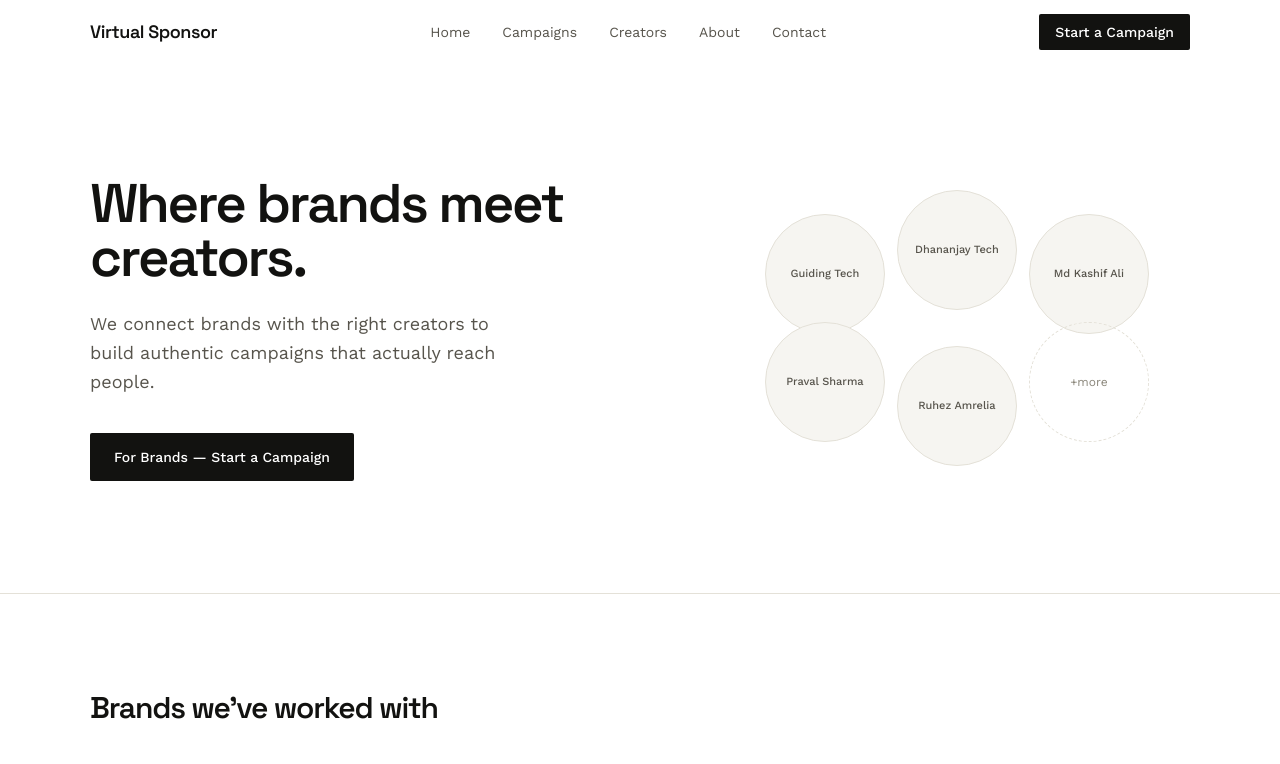
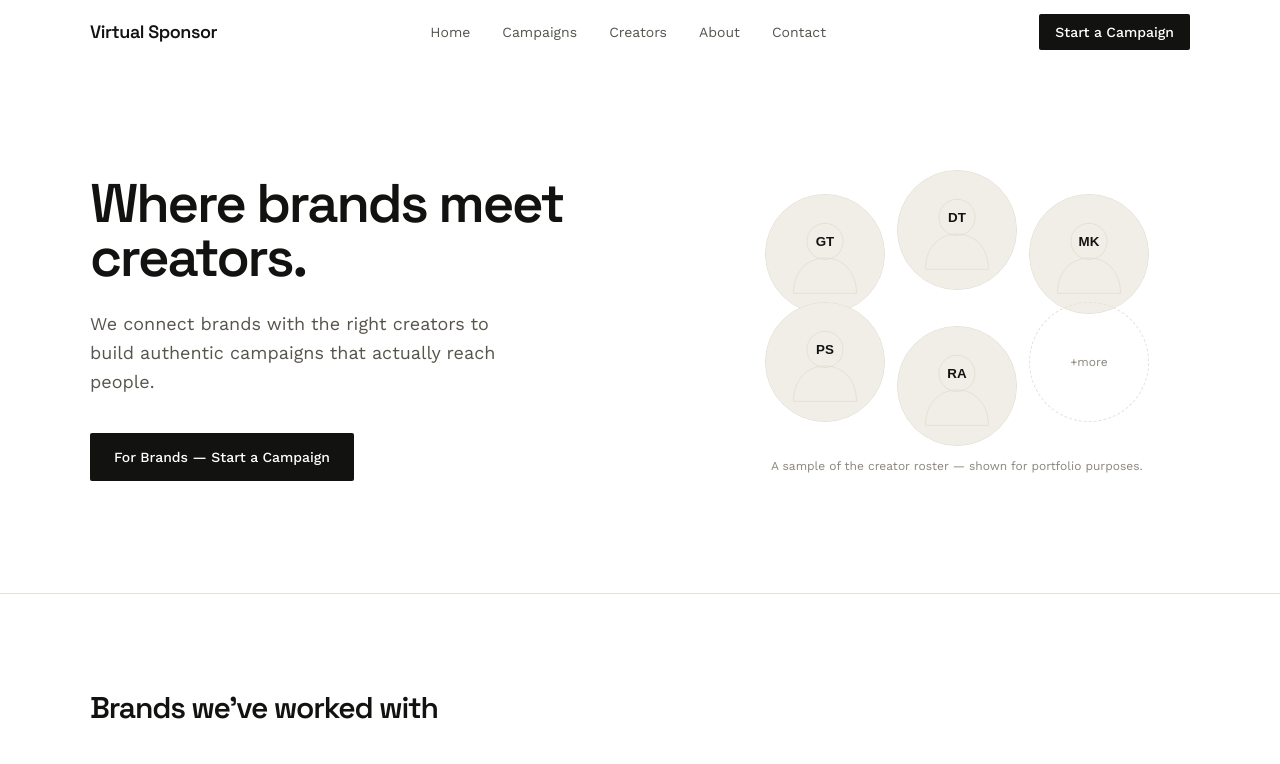
Before and after one commit to kandumon142-tech/VirtualSponserPortfolio, a React (Vite) app: page / in a window 1280 px wide. Shown: the top 764 px of the page. Built offline with nearby package versions, Linux system fonts and the light colour scheme.

Commit message:
Restore hero roster preview and disclaimer; keep only the For Creators button removed

```diff
--- a/src/components/Hero.jsx
+++ b/src/components/Hero.jsx
@@ -32,19 +32,29 @@ export default function Hero() {
             {roster.map((creator, i) => (
               <div
                 key={creator.name}
-                className={`aspect-square rounded-full border border-paper-line bg-paper-subtle flex items-center justify-center px-2 text-center ${
+                className={`aspect-square rounded-full overflow-hidden border border-paper-line bg-paper-subtle ${
                   i % 2 === 0 ? "translate-y-3" : "-translate-y-3"
                 }`}
               >
-                <span className="text-[11px] font-medium text-ink-soft leading-tight">
-                  {creator.name}
-                </span>
+                <img
+                  src={creator.image}
+                  alt=""
+                  aria-hidden="true"
+                  loading="lazy"
+                  className="w-full h-full object-cover"
+                  onError={(e) => {
+                    e.currentTarget.src = "/images/placeholder-avatar.svg";
+                  }}
+                />
               </div>
             ))}
             <div className="aspect-square rounded-full border border-dashed border-paper-line flex items-center justify-center text-xs text-ink-faint -translate-y-3">
               +more
             </div>
           </div>
+          <p className="mt-6 text-center text-xs text-ink-faint">
+            A sample of the creator roster — shown for portfolio purposes.
+          </p>
         </div>
       </div>
     </section>
```
